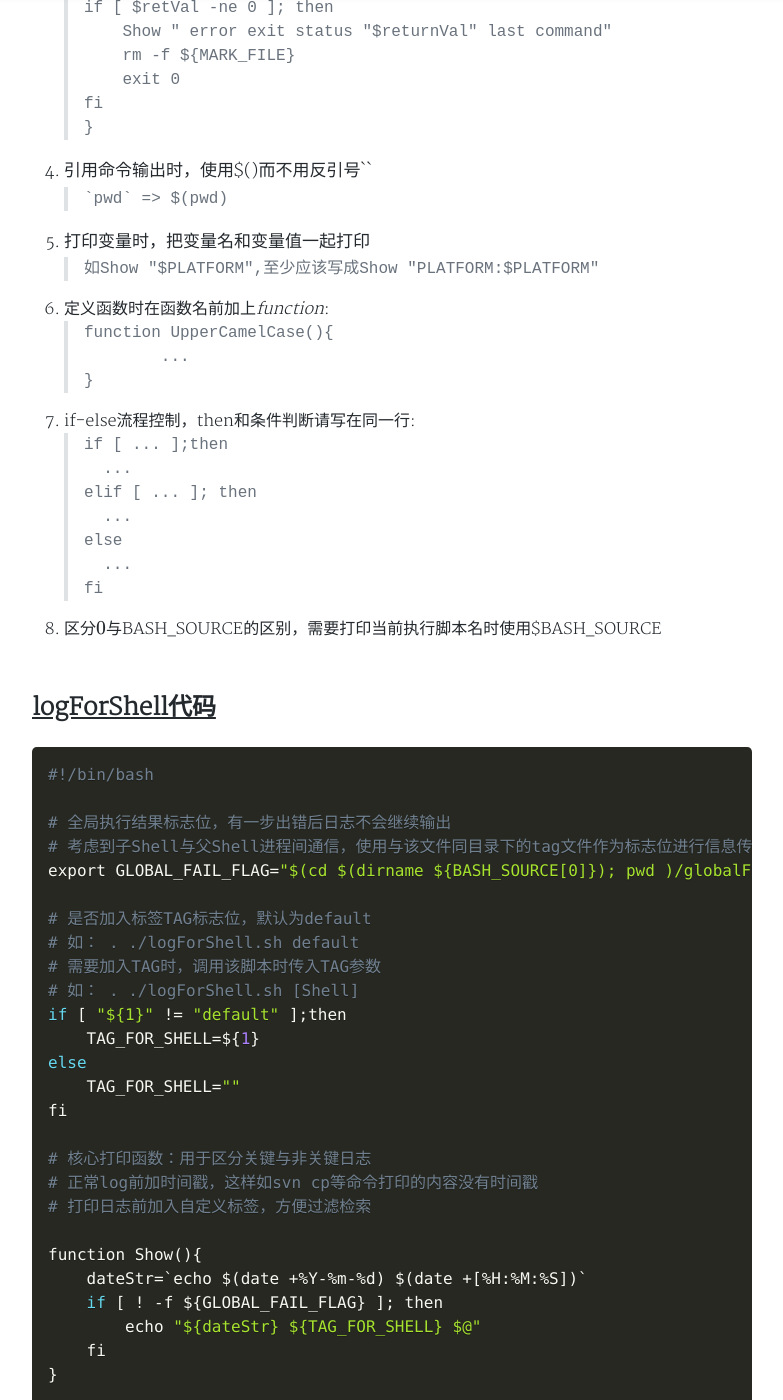
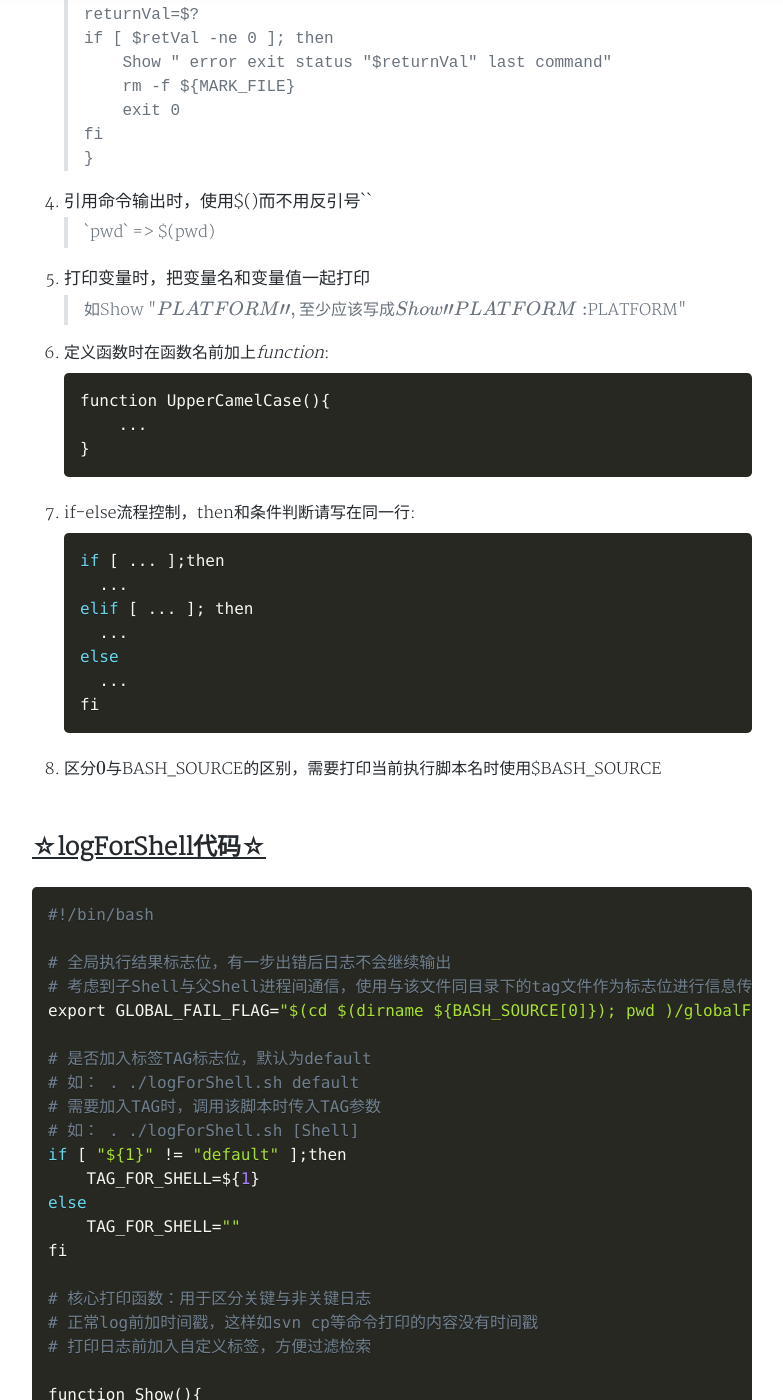
Before and after one commit to 7ippo/7ippo.github.io, a Jekyll site: the page built from _posts/2018-09-28-Log-for-Shell.md, in a window 1280 px wide and 1400 px high, scrolled down 4012 px. Shown: the whole window, without its empty margins (248-1031 px from the left). Built offline with Jekyll 4.4.1, drawn with Linux system fonts in a browser that asks for light colours; nearby versions of some CDN libraries; formulas are drawn with MathJax 3; comment, search, counter and statistics services are not loaded; a style sheet for code colours, icons or effects is not loaded; some of the changed text lies outside the part shown.

Commit message:
Update _posts/2018-09-28-Log-for-Shell.md

```diff
--- a/_posts/2018-09-28-Log-for-Shell.md
+++ b/_posts/2018-09-28-Log-for-Shell.md
@@ -162,29 +162,26 @@ fi
 <li>
 <p>引用命令输出时，使用$()而不用反引号``</p>
 <blockquote>
-<pre>`pwd` => $(pwd)</pre>
+<p><font size="3">`pwd` => $(pwd)</font></p>
 </blockquote>
 </li>
 <li>
 <p>打印变量时，把变量名和变量值一起打印</p>
 <blockquote>
-<pre>如Show "$PLATFORM",至少应该写成Show "PLATFORM:$PLATFORM"</pre>
+<p><font size="3">如Show "$PLATFORM",至少应该写成Show "PLATFORM:$PLATFORM"</font></p>
 </blockquote>
 </li>
 <li>
 定义函数时在函数名前加上<em>function</em>:
-<blockquote>
-<pre>
+{% highlight python %}
 function UpperCamelCase(){
 	...
 }
-</pre>
-</blockquote>
+{% endhighlight %}
 </li>
 <li>
 if-else流程控制，then和条件判断请写在同一行:
-<blockquote>
-<pre>
+{% highlight python %}
 if [ ... ];then
   ...
 elif [ ... ]; then
@@ -192,14 +189,13 @@ elif [ ... ]; then
 else
   ...
 fi
-</pre>
-</blockquote>
+{% endhighlight %}
 </li>
 <li>区分$0与$BASH_SOURCE的区别，需要打印当前执行脚本名时使用$BASH_SOURCE
 <br/>
 <br/></li>
 </ol>
-## [logForShell代码](https://github.com/7ippo/logForShell)
+## [☆logForShell代码☆](https://github.com/7ippo/logForShell)
 {% highlight python %}
 #!/bin/bash
 
```
Also changed, not shown: other parts of _posts/2018-09-28-Log-for-Shell.md (+1 -1 lines).
